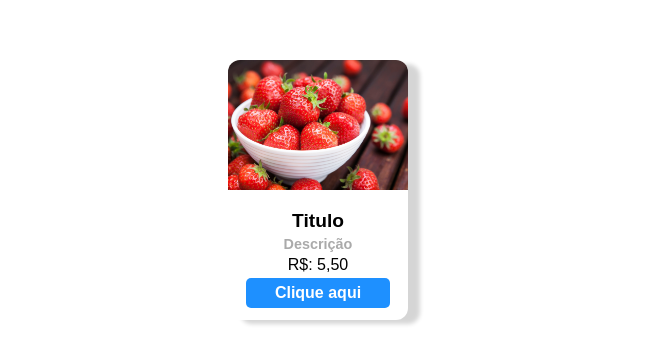
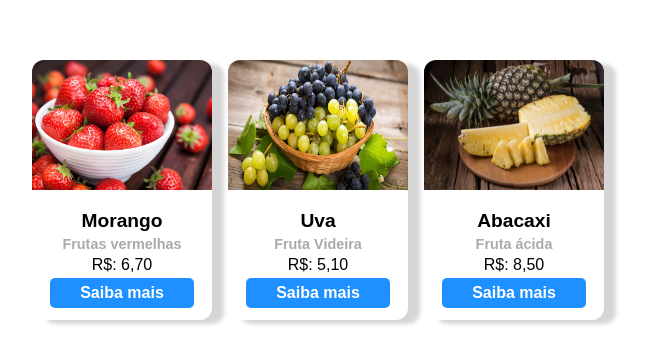
Before and after one commit to Gui-gt/card, a plain HTML site: page index.html in a window 1280 px wide. Shown: the part 210-574 px from the top of the page, without its empty margins (322-970 px from the left). Drawn offline with Linux system fonts and the light colour scheme.

Commit message:
Update index.html

```diff
--- a/index.html
+++ b/index.html
@@ -14,10 +14,30 @@
         <img src="morango.jpg" alt="">
 
         <div >
-            <h1>Titulo</h1>
-            <h2>Descrição</h2>
-            <span>R$: 5,50</span>
-            <button>Clique aqui</button>
+            <h1>Morango</h1>
+            <h2>Frutas vermelhas</h2>
+            <span>R$: 6,70</span>
+            <button>Saiba mais</button>
+        </div>
+    </div>
+    <div class="card">
+        <img src="UVA.jpg" alt="">
+
+        <div >
+            <h1>Uva</h1>
+            <h2>Fruta Videira</h2>
+            <span>R$: 5,10</span>
+            <button>Saiba mais</button>
+        </div>
+    </div>
+    <div class="card">
+        <img src="abacaxi.jpg" alt="">
+
+        <div >
+            <h1>Abacaxi</h1>
+            <h2>Fruta ácida</h2>
+            <span>R$: 8,50</span>
+            <button>Saiba mais</button>
         </div>
     </div>
 </body>
```
